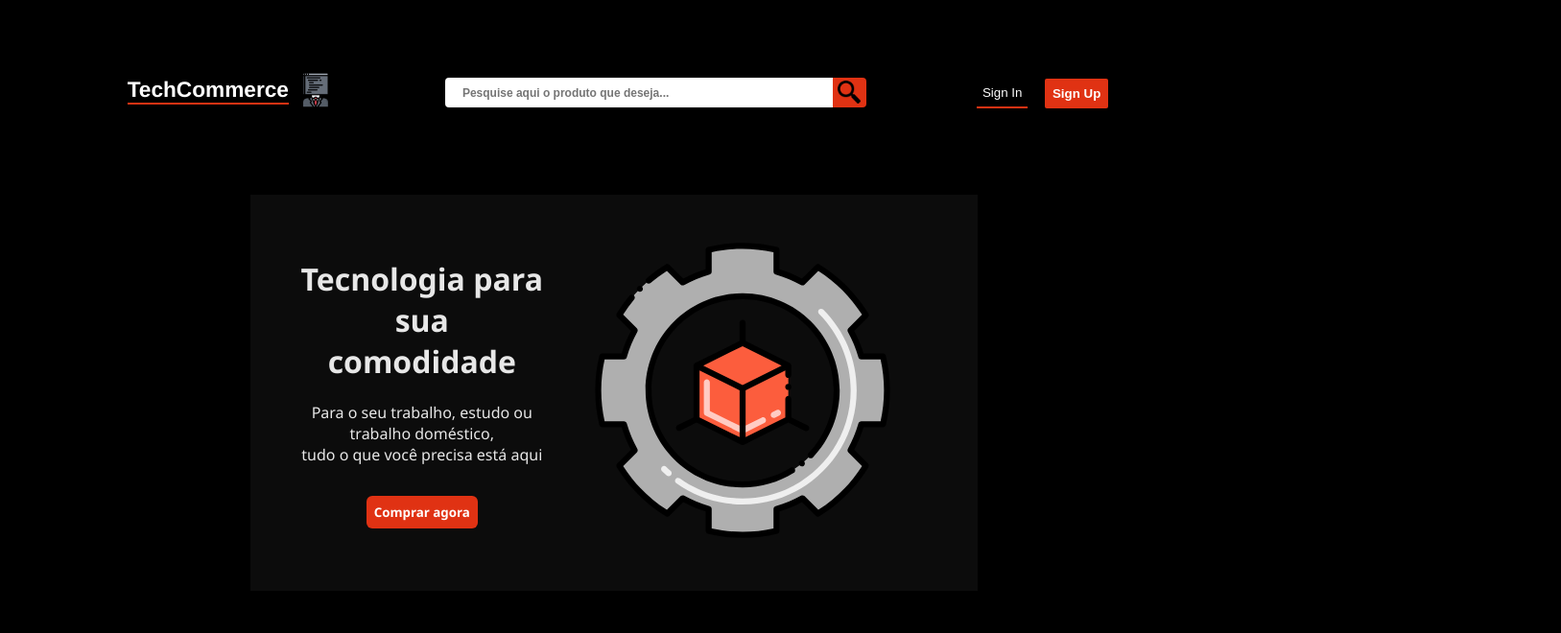
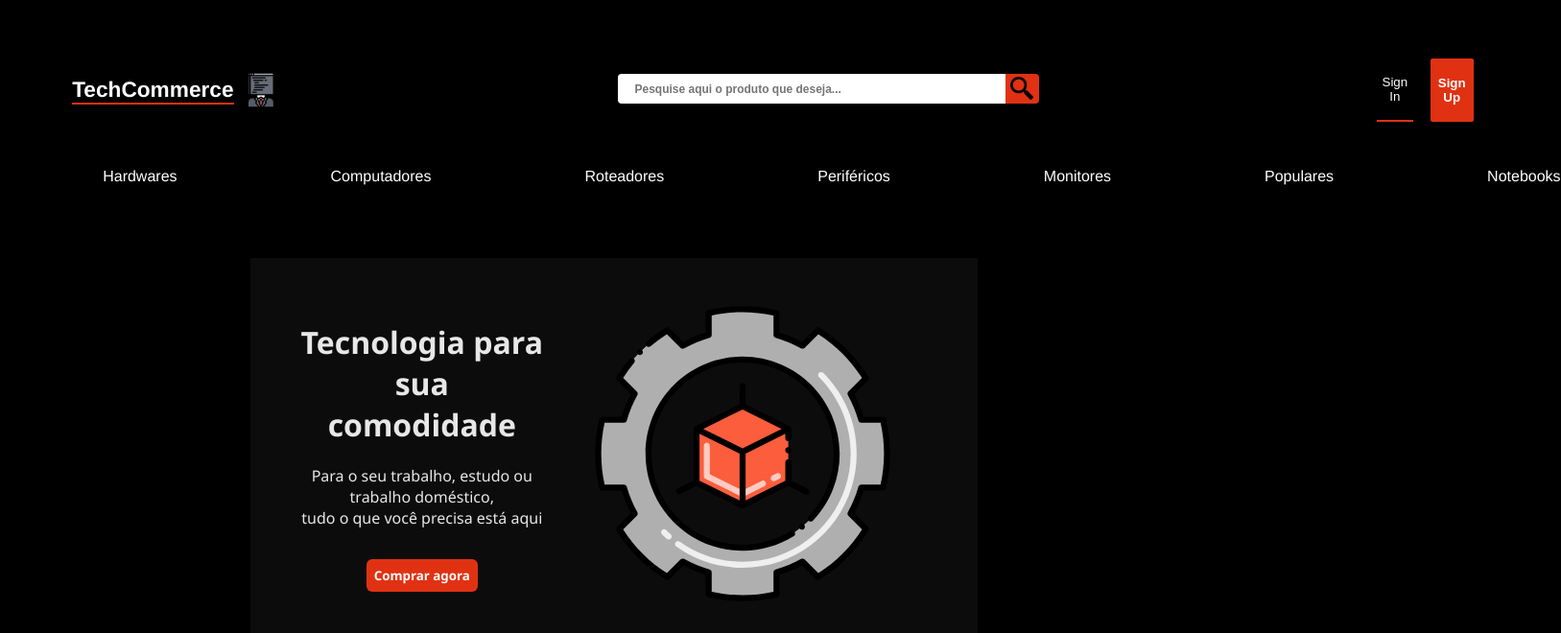
Before and after one commit to olirrvt/ecommerce, a React (Vite) app: page / in a window 1280 px wide. Shown: the top 660 px of the page at 96% size, 1627 px wide, since content can reach past the window. Built offline with nearby package versions, Linux system fonts and the light colour scheme.

Commit message:
Adicionando links estáticos

```diff
--- a/src/components/Header/Cabecalho.css
+++ b/src/components/Header/Cabecalho.css
@@ -1,12 +1,14 @@
 .container-caixa-header {
-    display: flex;
-    justify-content: space-around;
-    align-items: baseline;
-    flex-direction: row;
     /* background: #0C0C0C; */
     color: #fff;
     margin: -0.4rem 0 0 0;
     padding: 2.2rem;
+}
+
+.container-header-principal {
+    display: flex;
+    flex-direction: row;
+    gap: 22rem;
 }
 
 .container-logo {
@@ -30,6 +32,7 @@
 
 .container-pesquisar {
     display: flex;
+    margin: 1rem 0 0 0;
 }
 
 .input-pesquisar-header {
--- a/src/components/Header/Cabecalho.jsx
+++ b/src/components/Header/Cabecalho.jsx
@@ -1,11 +1,14 @@
 import "./Cabecalho.css";
 import logo from "../../assets/desenvolvedor.png";
 import lupa from "../../assets/pesquisa-de-lupa.png";
+import Nav from "../Nav/Nav";
 
 const Cabecalho = () => {
   return (
-      <div className="container-caixa-header">
 
+    <div className="container-caixa-header">
+
+      <div className="container-header-principal">
         <div className="container-logo">
           <h2 className="titulo-header">TechCommerce</h2>
           <img src={logo} alt="logo-da-pagina" className="logo-da-pagina" />
@@ -26,8 +29,14 @@ const Cabecalho = () => {
           <button className="btn-login">Sign In</button>
           <button className="btn-cadastrar">Sign Up</button>
         </div>
+      </div>
 
+      <div>
+          <Nav />
       </div>
+
+    </div>
+
   );
 };
 
--- /dev/null
+++ b/src/components/Nav/Nav.css
@@ -0,0 +1,16 @@
+.lista-nav {
+    display: flex;
+    gap: 10rem;
+    margin: 3rem 0 0 0;
+    list-style: none;
+}
+
+li {
+    cursor: pointer;
+    transition: all 450ms ease-in-out;
+}
+
+li:hover {
+    color: #e03213;
+    transition: all 450ms ease-in-out;
+}
--- /dev/null
+++ b/src/components/Nav/Nav.jsx
@@ -0,0 +1,19 @@
+import "./Nav.css";
+
+const Nav = () => {
+    return (
+        <div className="container-nav">
+            <ul className="lista-nav">
+                <li>Hardwares</li>
+                <li>Computadores</li>
+                <li>Roteadores</li>
+                <li>Periféricos</li>
+                <li>Monitores</li>
+                <li>Populares</li>
+                <li>Notebooks</li>
+            </ul>
+        </div>
+    );
+};
+
+export default Nav;
```
